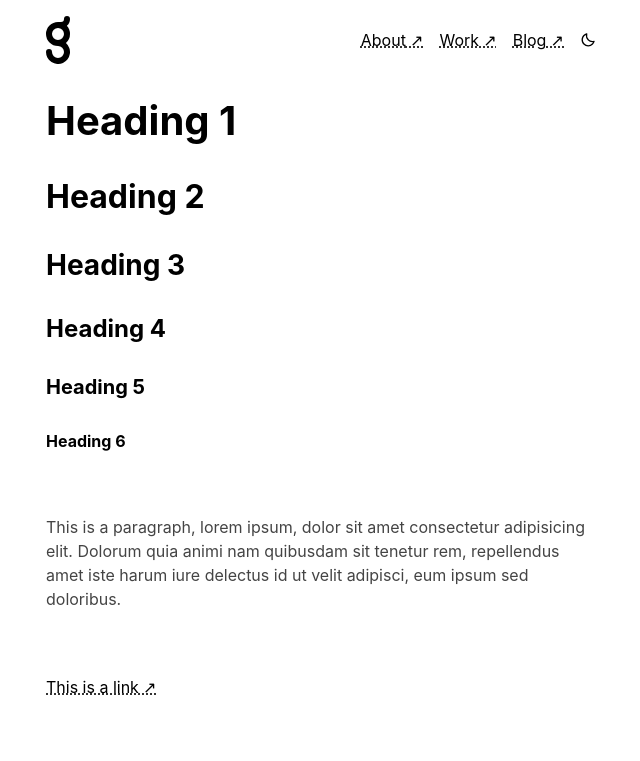
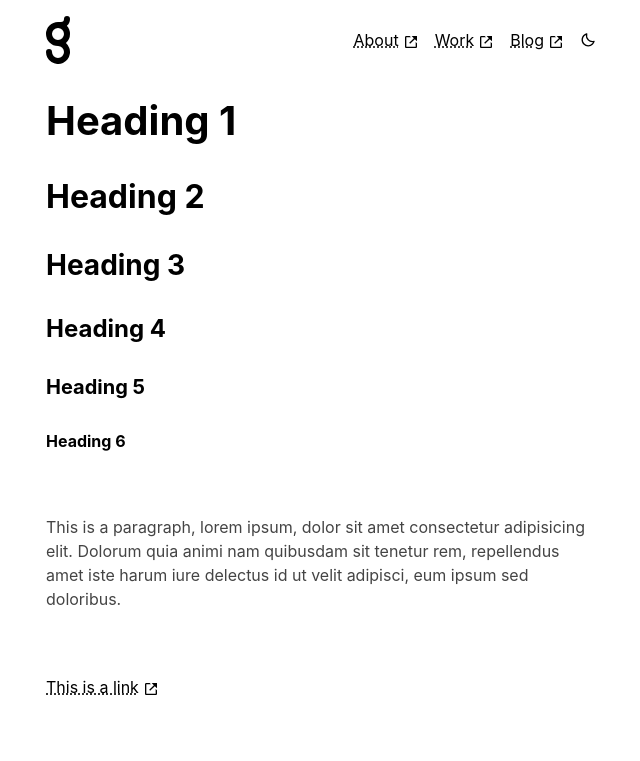
Before and after one commit to gantoreno/portfolio-v2, a Next.js app: page /components in a window 1280 px wide. Shown: the top 761 px of the page, without its empty margins (319-959 px from the left). Built offline with nearby package versions, Linux system fonts and the light colour scheme; a web font is replaced by a local one.

Commit message:
Update link icon

```diff
--- a/components/link/Link.module.css
+++ b/components/link/Link.module.css
@@ -7,9 +7,12 @@
   font-size: inherit;
 }
 
-.link .pointer {
+.pointer {
   user-select: none;
   font-family: system-ui;
   font-weight: 300;
+  margin-left: 0.25rem;
   color: inherit;
+  display: inline-flex;
+  translate: 0px 0.25rem;
 }
--- a/components/link/Link.tsx
+++ b/components/link/Link.tsx
@@ -1,4 +1,5 @@
 import NextLink, { LinkProps as NextLinkProps } from "next/link"
+import { BiLinkExternal } from "react-icons/bi"
 
 import styles from "./Link.module.css"
 
@@ -12,7 +13,9 @@ const Link: React.FC<LinkProps> = ({ href, children, target = "_blank" }) => {
     <NextLink href={href}>
       <a className={styles.link} rel="noopener noreferrer" target={target}>
         {children}
-        <span className={styles.pointer}> ↗</span>
+        <span className={styles.pointer}>
+          <BiLinkExternal />
+        </span>
       </a>
     </NextLink>
   )
```
